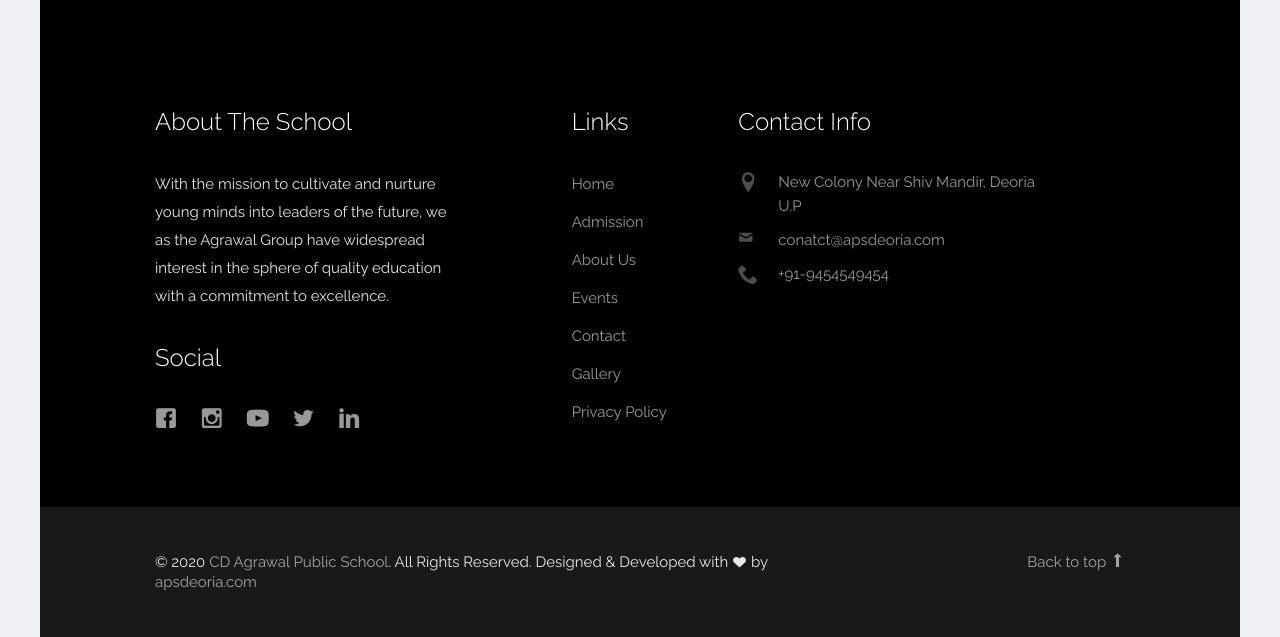
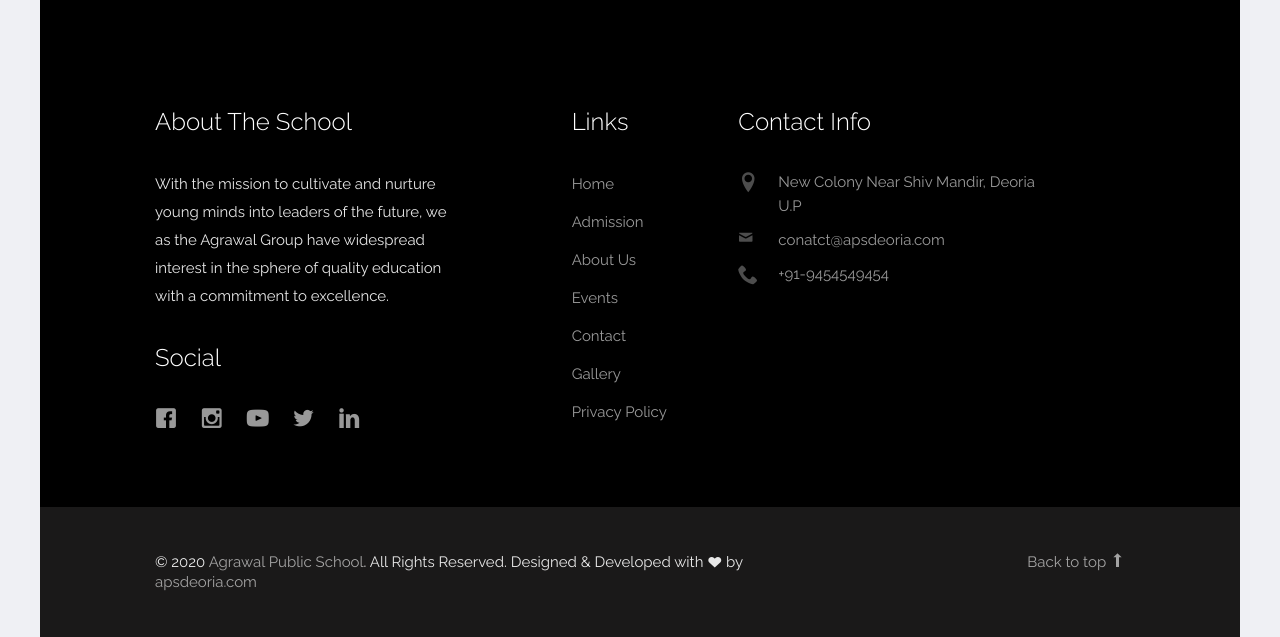
Before and after one commit to shubh261096/apsdeoria, a CodeIgniter app: page /database/index.php/home/index in a window 1280 px wide. Shown: the part 4445-5082 px from the top of the page. Run offline with CodeIgniter, Linux system fonts and the light colour scheme; some web fonts are replaced.

Commit message:
CD from School name removed

```diff
--- a/application/views/includes/footer.php
+++ b/application/views/includes/footer.php
@@ -61,7 +61,7 @@
     <div class="container">
       <div class="row">
         <div class="col-md-8 text-left">
-          <p>&copy; 2020 <a href="https://www.apsdeoria.com/">CD Agrawal Public School</a>. All Rights Reserved.
+          <p>&copy; 2020 <a href="https://www.apsdeoria.com/">Agrawal Public School</a>. All Rights Reserved.
             Designed &amp; Developed with <i class="icon icon-heart"></i> by <a href="https://apsdeoria.com/">apsdeoria.com</a></p>
         </div>
         <div class="col-md-4 probootstrap-back-to-top">
--- a/application/views/includes/header.php
+++ b/application/views/includes/header.php
@@ -123,7 +123,7 @@ defined('BASEPATH') or exit('No direct script access allowed'); ?>
             <span class="icon-bar"></span>
             <span class="icon-bar"></span>
           </button>
-          <a class="navbar-brand" href="<?php echo base_url(); ?>" title="Welcome:APS">CD Agrawal Public School</a>
+          <a class="navbar-brand" href="<?php echo base_url(); ?>" title="Welcome:APS">Agrawal Public School</a>
         </div>
 
         <div id="navbar-collapse" class="navbar-collapse collapse">
```
